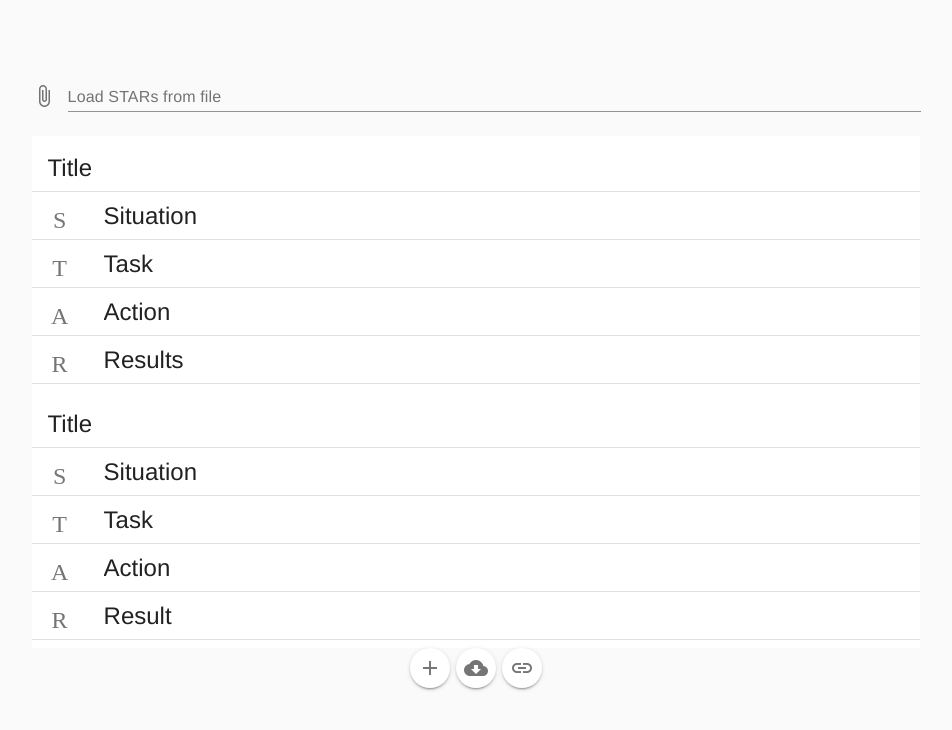
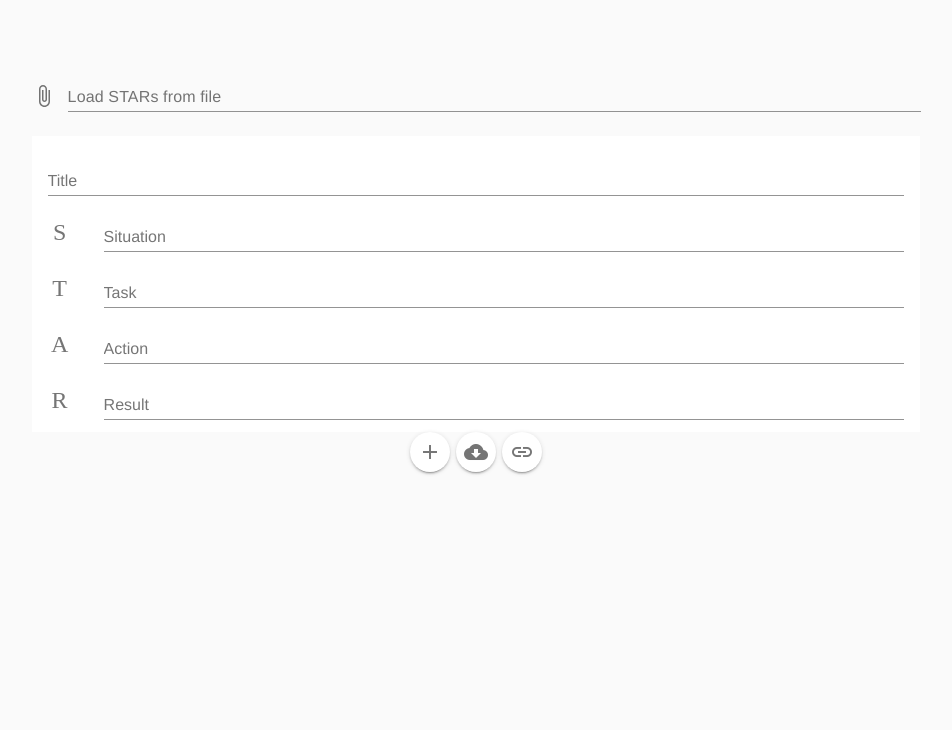
Before and after one commit to NoahDragon/star-list, a Vue app: page / in a window 1280 px wide. Both pictures are taken after a click on the button "add". Shown: the top 730 px of the page, without its empty margins (164-1116 px from the left). Built offline with nearby package versions, Linux system fonts and the light colour scheme.

Commit message:
my working version

```diff
--- a/src/App.vue
+++ b/src/App.vue
@@ -31,17 +31,11 @@ export default {
   data() {
     return {
         temp: null,
-        stars:[
-            {
-            id: 555,
-            s: "Situation",
-            t: "Task",
-            a: "Action",
-            r: "Results",
-            title: "Title",
-            },
-        ],
+        stars:[],
     };
+  },
+  mounted() {
+    this.updateURL(new URLSearchParams(window.location.search).get("u"));
   },
   methods: {
     editSTAR(id, updatedSTAR) {
@@ -52,11 +46,11 @@ export default {
       var uuid = genUUID();
       this.stars.push({
         id: uuid,
-        s: 'Situation',
-        t: 'Task',
-        a: 'Action',
-        r: 'Result',
-        title: 'Title',
+        s: '',
+        t: '',
+        a: '',
+        r: '',
+        title: '',
       });
     },
 
--- a/src/components/StarItem.vue
+++ b/src/components/StarItem.vue
@@ -9,53 +9,39 @@
             @md-cancel="onCancel"
             @md-confirm="onConfirm" />
         <md-icon v-if="startype !== 'title'">{{ startype }}</md-icon>
-        <div v-if="editing === star.id && type === startype">
+        <div @click="editMode(star, startype)" class="md-list-item-text md-headline cursor" @keydown="keyPressed($event)" >
             <md-field md-inline v-if="startype === 'S'">
                 <label>Situation</label>
-                <md-input v-model="star.s" v-on:keyup.enter="editSTAR(star)" v-focus/>
+                <md-textarea v-model="star.s" md-autogrow @focus="editMode(star, startype)" :readonly="editing ? false : true"/>
             </md-field>
             <md-field md-inline v-if="startype === 'T'">
                 <label>Task</label>
-                <md-input v-model="star.t" v-on:keyup.enter="editSTAR(star)" v-focus/>
+                <md-textarea v-model="star.t" md-autogrow @focus="editMode(star, startype)" :readonly="editing ? false : true"/>
             </md-field>
             <md-field md-inline v-if="startype === 'A'">
                 <label>Action</label>
-                <md-input v-model="star.a" v-on:keyup.enter="editSTAR(star)" v-focus/>
+                <md-textarea v-model="star.a" md-autogrow @focus="editMode(star, startype)" :readonly="editing ? false : true"/>
             </md-field>
             <md-field md-inline v-if="startype === 'R'">
                 <label>Result</label>
-                <md-input v-model="star.r" v-on:keyup.enter="editSTAR(star)" v-focus/>
+                <md-textarea v-model="star.r" md-autogrow @focus="editMode(star, startype)" :readonly="editing ? false : true"/>
             </md-field>
             <md-field md-inline v-if="startype === 'title'">
                 <label>Title</label>
-                <md-input v-model="star.title" v-on:keyup.enter="editSTAR(star)" v-focus/>
+                <md-textarea v-model="star.title" md-autogrow @focus="editMode(star, startype)" :readonly="editing ? false : true"/>
             </md-field>
-        </div>
-        <div v-else @click="editMode(star, startype)" class="md-list-item-text md-headline cursor">
-            <span v-if="startype === 'S'"> {{ star.s }} </span>
-            <span v-if="startype === 'T'"> {{ star.t }} </span>
-            <span v-if="startype === 'A'"> {{ star.a }} </span>
-            <span v-if="startype === 'R'"> {{ star.r }} </span>
-            <span v-if="startype === 'title'"> {{ star.title }} </span>
         </div>
         <div v-if="editing === star.id && type === startype">
             <md-button class="md-icon-button md-raised" @click="editSTAR(star)">
                 <md-icon>save</md-icon>
             </md-button>
-            <md-button class="md-icon-button md-raised" @click="cancelEdit(star)">
+            <md-button class="md-icon-button md-raised" @click="cancelEdit(star, startype)">
                 <md-icon>cancel</md-icon>
             </md-button>
             <md-button v-if="startype === 'title'" class="md-icon-button md-raised" @click="active = true">
                 <md-icon>delete</md-icon>
             </md-button>
         </div>
-        <!--
-        <div v-else>
-            <md-button class="md-icon-button md-raised button" @click="editMode(star, startype)">
-                <md-icon>edit</md-icon>
-            </md-button>
-        </div>
-        -->
     </md-list-item>
 </template>
 <script>
@@ -82,13 +68,33 @@ export default {
     },
     methods: {
         editMode(star, type){
-            this.cachedSTAR = Object.assign({}, star);
+            if (type === 'S')
+                this.cachedSTAR = star.s;
+            if (type === 'T')
+                this.cachedSTAR = star.t;
+            if (type === 'A')
+                this.cachedSTAR = star.a;
+            if (type === 'R')
+                this.cachedSTAR = star.r;
+            if (type === 'title')
+                this.cachedSTAR = star.title;
+
             this.editing = star.id;
             this.type = type;
         },
 
-        cancelEdit(star){
-            Object.assign(star, this.cachedSTAR);
+        cancelEdit(star, type){
+            if (type === 'S')
+                star.s = this.cachedSTAR;
+            if (type === 'T')
+                star.t = this.cachedSTAR;
+            if (type === 'A')
+                star.a = this.cachedSTAR;
+            if (type === 'R')
+                star.r = this.cachedSTAR;
+            if (type === 'title')
+                star.title = this.cachedSTAR;
+
             this.editing = null;
             this.type = null;
         },
@@ -105,7 +111,14 @@ export default {
             this.type = null;
         },
 
-        onCancel() {}
+        onCancel() {},
+
+        keyPressed(e) {
+            if(e.getModifierState("Control") && e.key == "Enter")
+                this.editSTAR(this.star);
+            if(e.key == "Escape")
+                this.cancelEdit(this.star, this.startype);
+        }
 
     }
 }
@@ -121,4 +134,9 @@ export default {
 .cursor {
     cursor: pointer;
 }
+span {
+    display:block;
+    width:500px;
+    word-break:break-all;
+}
 </style>
--- a/src/components/StarList.vue
+++ b/src/components/StarList.vue
@@ -14,31 +14,26 @@
           @delete:star="remove"
           class="md-primary"
         />
-        <md-divider />
         <staritem
           :star="star"
           :startype="'S'"
           @update:star="update"
          />
-        <md-divider />
         <staritem
           :star="star"
           :startype="'T'"
           @update:star="update"
          />
-        <md-divider />
         <staritem
           :star="star"
           :startype="'A'"
           @update:star="update"
          />
-        <md-divider />
         <staritem
           :star="star"
           :startype="'R'"
           @update:star="update"
          />
-        <md-divider />
     </md-list>
     <md-button class="md-icon-button md-raised button" @click="add()">
         <md-icon>add</md-icon>
@@ -52,7 +47,7 @@
     <!-- Dialogs -->
     <md-dialog-prompt
         :md-active.sync="active"
-        v-model="starURL"
+        v-model="textUrl"
         md-title="URL to Load STARs"
         md-input-maxlength="1024"
         md-input-placeholder="URL Link"
@@ -69,6 +64,7 @@ export default {
   name: 'starlist',
   props: {
     stars: Array,
+    starUrl: String
   },
   components: {
     staritem,
@@ -76,8 +72,8 @@ export default {
   data() {
     return {
       active: false,
-      starURL: null,
       filename: null,
+      textUrl: null,
     };
   },
   methods: {
@@ -98,7 +94,7 @@ export default {
     },
 
     onLinkConfirm() {
-      this.$emit('updateByUrl', this.starURL);
+      this.$emit('updateByUrl', this.textUrl);
     },
 
     async onFileChange(files) {
```
Also changed, not shown: examples/example.json (added, +26 -0 lines), src/assets/init.json (deleted, +0 -10 lines), 1 other file (tests, documents, lock files or other folders).
